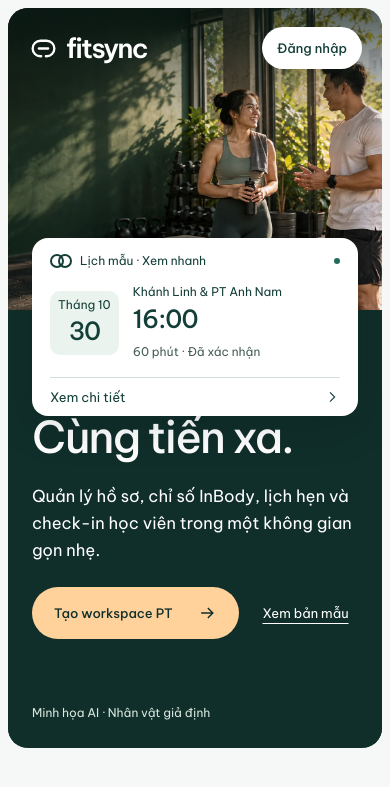
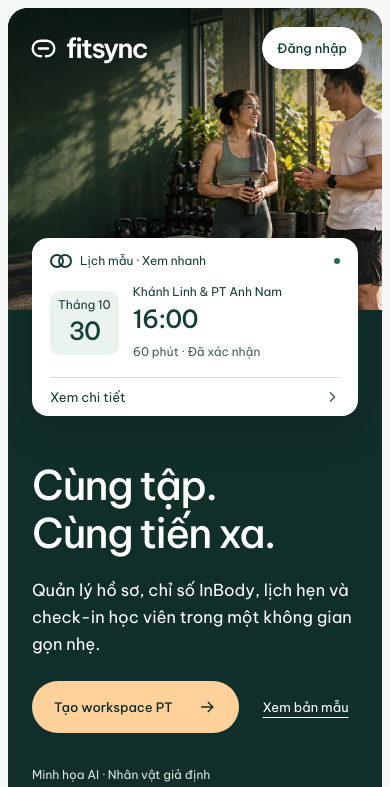
Before and after one commit to Team-SafeTrail/fitsync-app, a Next.js app in the folder apps/web/: page / in a window 390 px wide. Shown: the top 787 px of the page. Built offline with nearby package versions, Linux system fonts and the light colour scheme.

Commit message:
fix(ui): resolve mobile hero overlap, closing banner width, and register framing (#51)

```diff
--- a/apps/web/src/app/auth.css
+++ b/apps/web/src/app/auth.css
@@ -14,16 +14,17 @@
   font: inherit;
 }
 .auth-story {
-  position: relative;
+  position: sticky;
+  top: 16px;
+  height: calc(100dvh - 32px);
   margin: 16px 0 16px 16px;
-  min-height: calc(100dvh - 32px);
   border-radius: 24px;
   overflow: hidden;
   background: var(--color-deep);
   color: white;
   display: flex;
   flex-direction: column;
-  padding: 40px;
+  padding: 36px;
   isolation: isolate;
 }
 .auth-scene {
@@ -43,7 +44,7 @@
 .auth-story-copy {
   margin-top: auto;
   max-width: none;
-  padding: 240px 0 24px;
+  padding: 40px 0 20px;
 }
 .auth-story-copy h2 {
   font-size: clamp(42px,4.5vw,70px);
--- a/apps/web/src/app/coaching.css
+++ b/apps/web/src/app/coaching.css
@@ -2363,9 +2363,12 @@
   gap: 8px 16px;
 }
 .coaching-site .closing.compact-closing {
+  display: block;
   padding-block: 24px 48px;
 }
-.coaching-site .closing-banner {
+.coaching-site .closing.compact-closing > .closing-banner {
+  max-width: none;
+  width: 100%;
   background: var(--forest);
   color: var(--white);
   border-radius: 24px;
@@ -2376,6 +2379,11 @@
   gap: 24px;
   flex-wrap: wrap;
 }
+.coaching-site .closing.compact-closing > .closing-banner p {
+  margin-bottom: 0;
+  color: #dbe8e0;
+  font-size: 15px;
+}
 .coaching-site .closing-banner h2 {
   font-size: clamp(26px, 3vw, 36px);
   margin-bottom: 6px;
@@ -2429,3 +2437,29 @@
     align-items: flex-start;
   }
 }
+
+
+@media(max-width: 850px) {
+  .coaching-site .hero.compact-hero {
+    min-height: 700px;
+    height: auto;
+  }
+  .coaching-site .hero-copy.compact-hero-copy {
+    padding: 96px var(--space) 196px;
+    max-width: 600px;
+  }
+}
+@media(max-width: 700px) {
+  .coaching-site .hero.compact-hero {
+    min-height: 0;
+    height: auto;
+    padding-top: 302px;
+  }
+  .coaching-site .hero-copy.compact-hero-copy {
+    padding: 152px 24px 32px;
+    max-width: none;
+  }
+  .coaching-site .hero-copy.compact-hero-copy h1 {
+    font-size: clamp(38px, 10.5vw, 52px);
+  }
+}
--- a/apps/web/src/app/login/page.tsx
+++ b/apps/web/src/app/login/page.tsx
@@ -8,7 +8,7 @@ export default async function LoginPage({ searchParams: query }: { searchParams:
   const searchParams = await query;
   const configured = isSupabaseConfigured();
   return (
-    <AuthShell eyebrow="Không gian làm việc" title="Tiếp tục cùng học viên." description="Đăng nhập vào khu vực dữ liệu thật. Bản mẫu công khai vẫn nằm ở mục Khám phá trên trang chủ.">
+    <AuthShell eyebrow="Không gian làm việc" title="Tiếp tục cùng học viên." description="Đăng nhập vào không gian làm việc FitSync để quản lý hồ sơ và lịch tập.">
       {configured ? (
         <AuthForm mode="login" action={login} error={searchParams.error} message={searchParams.message} next={searchParams.next} />
       ) : (
```
